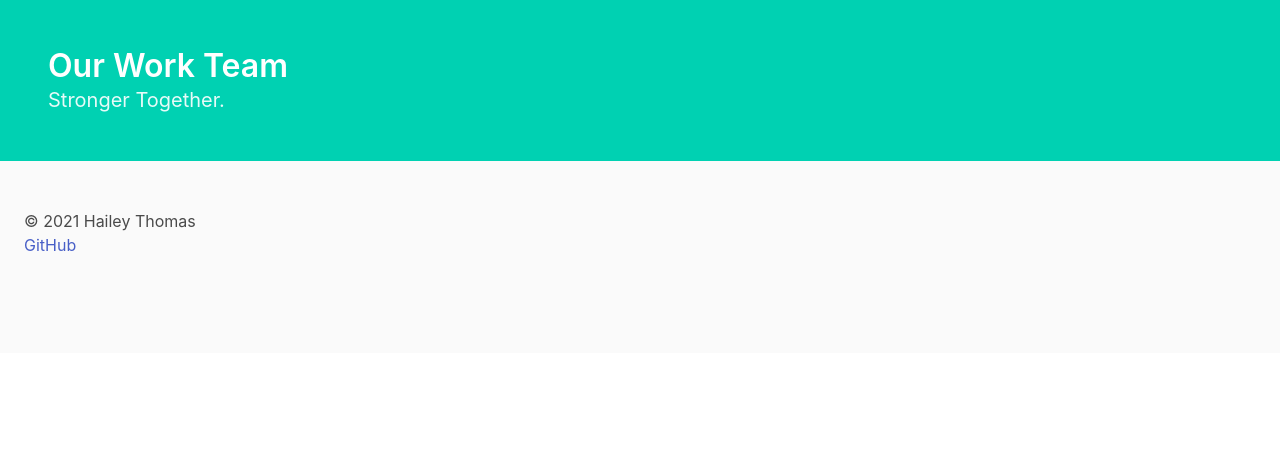
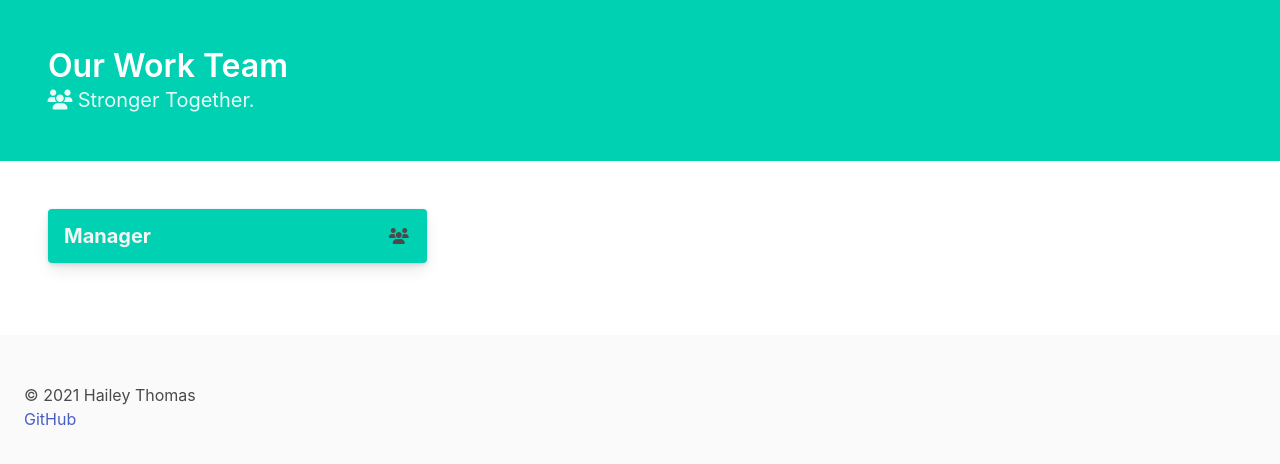
Before and after one commit to HaileyThomas/team-portfolio-generator, a website: page test.html in a window 1280 px wide. Drawn offline with nearby package versions, Linux system fonts and the light colour scheme.

Commit message:
work on front-end layout

```diff
--- a/test.html
+++ b/test.html
@@ -6,6 +6,7 @@
     <meta name="viewport" content="width=device-width, initial-scale=1.0">
     <meta http-equiv="X-UA-Compatible" content="ie-edge">
     <title>Our Work Team</title>
+    <script src="https://kit.fontawesome.com/f4e104faec.js" crossorigin="anonymous"></script>
     <link rel="stylesheet" href="https://cdn.jsdelivr.net/npm/bulma@0.9.3/css/bulma.min.css">
     <link rel="stylesheet" href="../dist/style.css">
 </head>
@@ -14,11 +15,28 @@
     <header class="hero is-primary">
         <div class="hero-body">
             <h1 class="title">Our Work Team</h1>
-            <h2 class="subtitle">Stronger Together.</h2>
+            <h2 class="subtitle"><span class="icon"><i class="fas fa-users"></i></span> Stronger Together.</h2>
         </div>
     </header>
-    <main class="columns">
-        <!-- CONTENT GOES HERE -->
+    <main class="columns section">
+        <section id="managers" class="column">
+            <div class="card">
+                <div class="card-header has-background-primary">
+                    <h3 class="card-header-title has-text-light is-size-5">Manager</h3>
+                    <div class="card-header-icon">
+                        <span class="icon">
+                            <i class="fas fa-users"></i>
+                        </span>
+                    </div>
+                </div>
+            </div>
+        </section>
+        <section id="engineers" class="column">
+
+        </section>
+        <section id="interns" class="column">
+
+        </section>
     </main>
     <footer class="footer">
         <p>&copy; 2021 Hailey Thomas</p> <a href="http://www.github.com/HaileyThomas" target="blank">GitHub</a>
```
